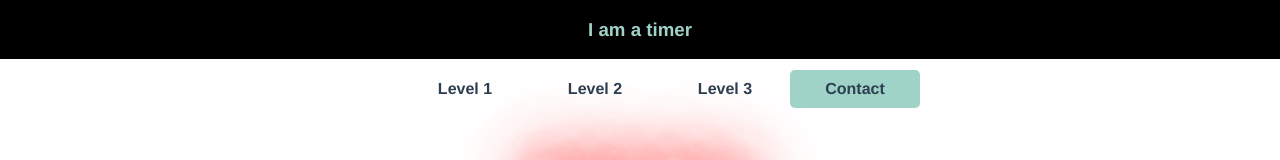
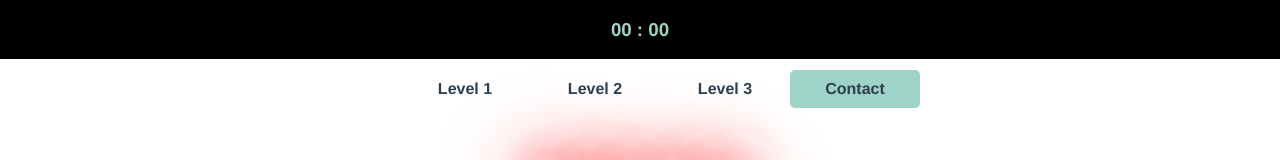
Before and after one commit to Lu-Smith/memory_game_vue, a Vue app: page / in a window 1280 px wide. Shown: the top 160 px of the page. Built offline with nearby package versions, Linux system fonts and the light colour scheme.

Commit message:
Updated GameTimer

```diff
--- a/src/App.vue
+++ b/src/App.vue
@@ -1,5 +1,5 @@
 <template>
-  <GameTimer />
+  <GameTimer :timerMinutes="timerMinutes" :timerSeconds="timerSeconds"/>
   <MainHeader />
   <MainTitle />
   <MainGame />
@@ -22,7 +22,13 @@ export default defineComponent({
     MainHeader,
     MainTitle,
     MainGame
-}
+  },
+  data() {
+    return {
+      timerMinutes: '00',
+      timerSeconds: '00',
+    }
+  }
 });
 </script>
 
--- a/src/components/Game/GameGrid.vue
+++ b/src/components/Game/GameGrid.vue
@@ -11,7 +11,6 @@
 import { defineComponent } from 'vue';
 import { PropType } from 'vue';
 import Cell from '../Types/Cell'
-import PlayGame from '../Types/PlayGame'
 
 export default defineComponent({
     props: {
--- a/src/components/Game/MainGame.vue
+++ b/src/components/Game/MainGame.vue
@@ -31,8 +31,8 @@ export default {
       cells: cards1.map((card: Cell) => ({ ...card, clicked: false })),
       play: false,
       choosePlayer: 'Choose the player',
-      scorePlayer1: 0,
-      scorePlayer2: 0
+      scorePlayer1: '00',
+      scorePlayer2: '00'
     }
   },
   methods: {
--- a/src/components/Header/GameTimer.vue
+++ b/src/components/Header/GameTimer.vue
@@ -1,13 +1,22 @@
 <template>
     <div class="timer">
-        <h3>I am a timer</h3>
+        <h3>{{ timerMinutes }} : {{ timerSeconds }}</h3>
     </div>
 </template>
 
 <script lang="ts">
-export default {
-
-}
+import { defineComponent } from 'vue';
+import { PropType } from 'vue';
+export default defineComponent({
+    props: {
+        timerMinutes: {
+            type: Number as PropType<number | string>,
+            required: true},
+        timerSeconds: {
+            type: Number as PropType<number | string>,
+            required: true,},
+    }
+})
 </script>
 
 <style>
```
